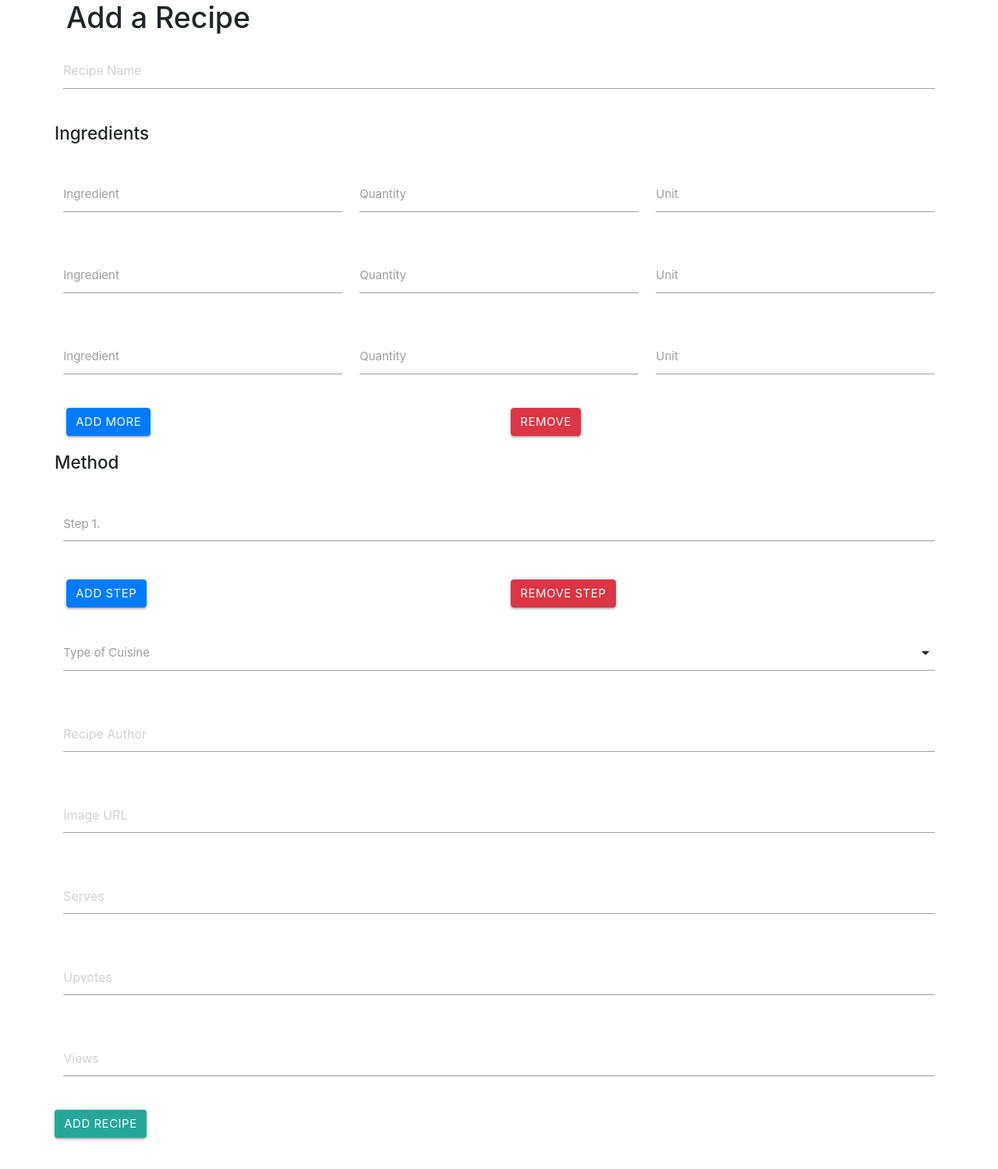
After one commit to Code-Institute-Submissions/online-cookbook-2, a Flask app: page /add_recipe/ in a window 1280 px wide. The commit adds this page. Shown: the whole page at 78% size. Run offline with Flask 2, Linux system fonts and the light colour scheme; data that the repository does not hold is empty; some libraries are stand-ins or nearby versions.

Commit message:
added the add recipe form

```diff
--- a/app.py
+++ b/app.py
@@ -16,10 +16,27 @@ def get_recipes():
     return render_template("recipes.html", recipes=all_recipes)
 #Use the find() function to return all of the recipes from the Mongo Collection
 
-@app.route('/show_recipe/<recipe_id>')
+
+@app.route('/show_recipe/<recipe_id>/')
 def show_recipe(recipe_id):
     recipe_id = mongo.db.recipes.find_one({"_id": ObjectId(recipe_id)})
     return render_template("show_recipe.html", recipe=recipe_id)
+
+
+@app.route('/add_recipe/', methods=['GET', 'POST'])
+def add_recipe():
+    _cuisines = mongo.db.cuisines.find()
+    cuisine_list = [cuisine for cuisine in _cuisines]
+    return render_template("addrecipe.html", cuisines=cuisine_list)
+
+
+@app.route('/insert_recipe/', methods=['GET','POST'])
+def insert_recipe():
+    recipes = mongo.db.recipes
+    dictionary = recipes.insert_one(request.form.to_dict())
+    print(dictionary)
+    return redirect(url_for("get_recipes"))
+
 
 if __name__ == "__main__":
     app.run(host=os.environ.get('IP'),
--- /dev/null
+++ b/templates/addrecipe.html
@@ -0,0 +1,127 @@
+{% extends 'base.html' %} {% block content %}
+
+<h1>Add a Recipe</h1>
+<div class="row">
+    <form class="col s12" method="POST" action="{{url_for('insert_recipe')}}">
+        <div class="row">
+            <div class="input-field col s12">
+                <input placeholder="Recipe Name" id="recipe_name" name="recipe_name" type="text" class="validate">
+            </div>
+        </div>
+        <div class="row">
+            <h4>Ingredients</h4>
+        </div>
+        <div class="row">
+            <div class="input-field col s6">
+                <input name="ingredients_1_name" id="ingredients_1_name" type="text" class="validate">
+                <label for="ingredients_1_name">Ingredient</label>
+            </div>
+            <div class="input-field col s3">
+                <input id="ingredients_1_quantity" name="ingredients_1_quantity" type="text" class="validate">
+                <label for="ingredients_1_quantity">Quantity</label>
+            </div>
+            <div class="input-field col s3">
+                <input id="ingredients_1_unit" name="ingredients_1_unit" type="text" class="validate">
+                <label for="ingredients_1_unit">Unit</label>
+            </div>
+        </div>
+        <div class="row">
+            <div class="input-field col s6">
+                <input name="ingredients_2_name" id="ingredients_2_name" type="text" class="validate">
+                <label for="ingredients_2_name">Ingredient</label>
+            </div>
+            <div class="input-field col s3">
+                <input id="ingredients_2_quantity" name="ingredients_2_quantity" type="text" class="validate">
+                <label for="ingredients_2_quantity">Quantity</label>
+            </div>
+            <div class="input-field col s3">
+                <input id="ingredients_2_unit" name="ingredients_2_unit" type="text" class="validate">
+                <label for="ingredients_2_unit">Unit</label>
+            </div>
+        </div>
+        <div class="row">
+            <div class="input-field col s6">
+                <input name="ingredients_3_name" id="ingredients_3_name" type="text" class="validate">
+                <label for="ingredients_3_name">Ingredient</label>
+            </div>
+            <div class="input-field col s3">
+                <input id="ingredients_3_quantity" name="ingredients_3_quantity" type="text" class="validate">
+                <label for="ingredients_3_quantity">Quantity</label>
+            </div>
+            <div class="input-field col s3">
+                <input id="ingredients_3_unit" name="ingredients_3_unit" type="text" class="validate">
+                <label for="ingredients_3_unit">Unit</label>
+            </div>
+        </div>
+        <div id="TextBoxes"></div>
+        <div class="row">
+            <div class="col-6">
+                <button type="button" class="btn btn-primary" id="addButton">Add More</button>
+            </div>
+            <div class="col-6">
+                <button type="button" class="btn btn-danger" id="removeButton">Remove</button>
+            </div>
+        </div>
+        <div class="row">
+            <h4>Method</h4>
+        </div>
+        <div class="row">
+            <div class="input-field col s12">
+                <textarea id="steps_1_method" name="steps_1_method" class="materialize-textarea"></textarea>
+                <label for="steps_1_method">Step 1.</label>
+            </div>
+        </div>
+        <div id="newMethodBoxes"></div>
+        <div class="row">
+            <div class="col-6">
+                <button type="button" class="btn btn-primary" id="addMethod">Add Step</button>
+            </div>
+            <div class="col-6">
+                <button type="button" class="btn btn-danger" id="removeMethod">Remove Step</button>
+            </div>
+        </div>
+        <div class="row">
+            <div class="input-field col s12">
+                <select id="cuisine_name" name="cuisine_name" onchange="showfield(this.options[this.selectedIndex].value)">
+                  <option value="" disabled selected></option>
+                  {% for cuisine in cuisines %}
+                  <option value="{{cuisine.name}}">{{cuisine.name.capitalize()}}</option>
+                  {% endfor %}
+                  <option value="Other">Other</option>
+                </select>
+                <div id="div1"></div>
+                <label>Type of Cuisine</label>
+            </div>
+        </div>
+        <div class="row">
+            <div class="input-field col s12">
+                <input placeholder="Recipe Author" id="recipe_author" name="recipe_author" type="text" class="validate">
+            </div>
+        </div>
+        <div class="row">
+            <div class="input-field col s12">
+                <input placeholder="Image URL" id="image_url" name="image_url" type="text" class="validate">
+            </div>
+        </div>
+        <div class="row">
+            <div class="input-field col s12">
+                <input placeholder="Serves" id="serves" name="serves" type="text" class="validate">
+            </div>
+        </div>
+        <div class="row">
+            <div class="input-field col s12">
+                <input placeholder="Upvotes" id="upvotes" name="upvotes" type="text" class="validate">
+            </div>
+        </div>
+        <div class="row">
+            <div class="input-field col s12">
+                <input placeholder="Views" id="views" name="views" type="text" class="validate">
+            </div>
+        </div>
+        <div class="row">
+            <button class="btn waves-effect waves-light" type="submit" name="action">Add Recipe</button>
+        </div>
+    </form>
+</div>
+
+{% endblock %}
--- a/templates/base.html
+++ b/templates/base.html
@@ -15,6 +15,49 @@
     </div>
     <script src="https://cdnjs.cloudflare.com/ajax/libs/jquery/3.3.1/jquery.min.js"></script>
     <script src="https://cdnjs.cloudflare.com/ajax/libs/materialize/1.0.0/js/materialize.min.js"></script>
+    <script type="text/javascript">
+        function showfield(name) {
+            if (name == 'Other') document.getElementById('div1').innerHTML = 'Other: <input type="text" name="other" />';
+            else document.getElementById('div1').innerHTML = '';
+        }
+        $(document).ready(function() {
+            var counter = 2;
+            var step_number = 2;
+            var ingredient_number = 4;
+            $("#addButton").click(function() {
+                var newTextRow = $(document.createElement('div')).attr({ class: 'row', id: 'inputBoxDiv' + counter });
+                newTextRow.after().html("<div class='input-field col s6'><input name='ingredients_"+ingredient_number+"_name' id='ingredients_"+ingredient_number+"_name' type='text' class='validate'><label for='ingredients_"+ingredient_number+"_name'>Ingredient</label></div><div class='input-field col s3'><input id='ingredients_"+ingredient_number+"_quantity' name='ingredients_"+ingredient_number+"_quantity' type='text' class='validate'><label for='ingredients_"+ingredient_number+"_quantity'>Quantity</label></div><div class='input-field col s3'><input id='ingredients_"+ingredient_number+"_unit' name='ingredients_"+ingredient_number+"_unit' type='text' class='validate'><label for='ingredients_"+ingredient_number+"_unit'>Unit</label></div>");
+                newTextRow.appendTo("#TextBoxes");
+                counter++;
+                ingredient_number++;
+            });
+            $("#removeButton").click(function() {
+                if (counter == 1) {
+                    alert("Minimum Number of Ingredients Reached");
+                    return false;
+                }
+                counter--;
+                $("#inputBoxDiv" + counter).remove();
+            });
+            $('#steps.method').val('');
+            M.textareaAutoResize($('#steps,method'));
+            $("#addMethod").click(function() {
+                var newMethodRow = $(document.createElement('div')).attr({ class: 'row', id: 'methodBoxDiv' + step_number });
+                newMethodRow.after().html("<div class='input-field col s12'><textarea id='steps_"+step_number+"_method' name='steps_"+step_number+"_method' class='materialize-textarea'></textarea><label for='steps_"+step_number+"_method'>Step " + step_number + ".</label></div>");
+                newMethodRow.appendTo("#newMethodBoxes");
+                step_number++;
+            });
+            $("#removeMethod").click(function() {
+                $("#methodBoxDiv" + step_number).remove();
+                if (step_number <= 2) {
+                    alert("Minumum Number of Steps Reached");
+                    return false;
+                }
+                step_number--;
+            });
+            $('select').formSelect();
+        });
+    </script>
 
 
 </body>
--- a/templates/show_recipe.html
+++ b/templates/show_recipe.html
@@ -1,3 +1,6 @@
+{% extends 'base.html' %} {% block content %}
 
 
-{{recipe.recipe_name}}
+{{ recipe.recipe_name }}
+
+{% endblock %}
```
